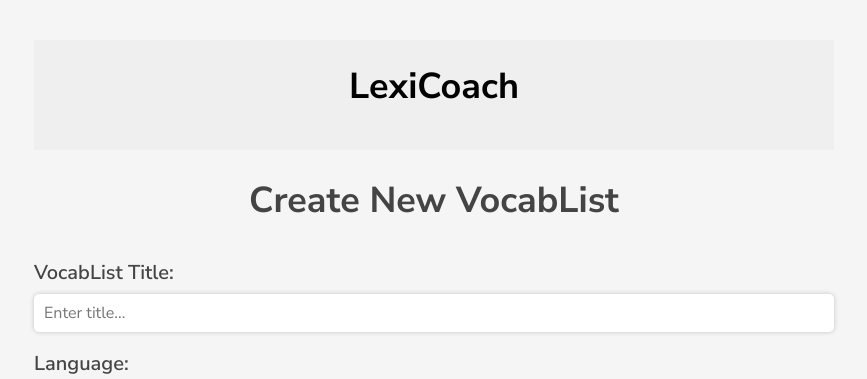
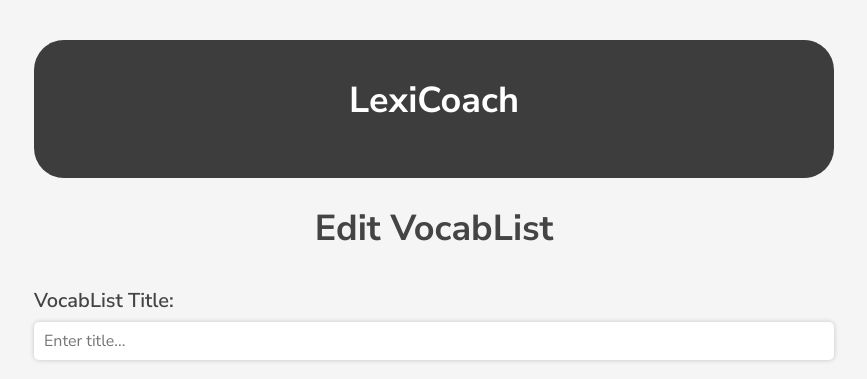
Before and after one commit to grizzledwarvet23/LexiCoach, a Flask app: template templates/edit.html in a window 1280 px wide. Shown: the top 379 px of the page, without its empty margins (206-1073 px from the left). Run offline with Flask 3, Linux system fonts and the light colour scheme; the template is opened without the code that fills it, so the values that code supplies are empty.

Commit message:
more button fixes, edit page ui

```diff
--- a/templates/edit.html
+++ b/templates/edit.html
@@ -1,7 +1,7 @@
 <!DOCTYPE html>
 <html>
 <head>
-	<title>Create New VocabList</title>
+	<title>Edit VocabList</title>
 	<link rel="stylesheet" href="https://cdnjs.cloudflare.com/ajax/libs/normalize/8.0.1/normalize.min.css" />
 	<link href="https://fonts.googleapis.com/css?family=Nunito+Sans:400,600,700&display=swap" rel="stylesheet">
 	<link rel="stylesheet" href="{{ url_for('static', filename='style.css') }}">
@@ -9,8 +9,8 @@
 </head>
 <body>
 	<div class="container">
-		<button class="create-button" onclick="goToHome()"><h1 class="title">LexiCoach</h1></button>
-		<h1 class="title">Create New VocabList</h1>
+		<button class="home-button" onclick="goToHome()"><h1 class="title">LexiCoach</h1></button>
+		<h1 class="title">Edit VocabList</h1>
 		<!-- <form onsubmit="handleSubmit(event)"> -->
 			<label for="vocablist-title" class="form-label">VocabList Title:</label>
 			<input placeholder="Enter title..." value = "{{title}}" type="text" id="vocablist-title" name="vocablist-title" class="form-input" required>
```
